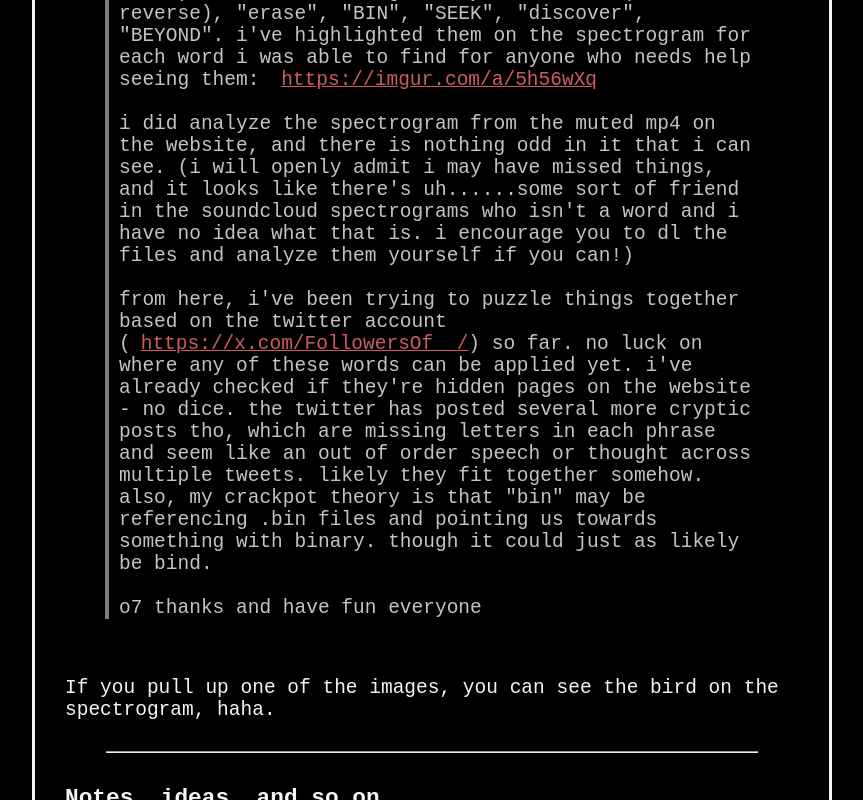
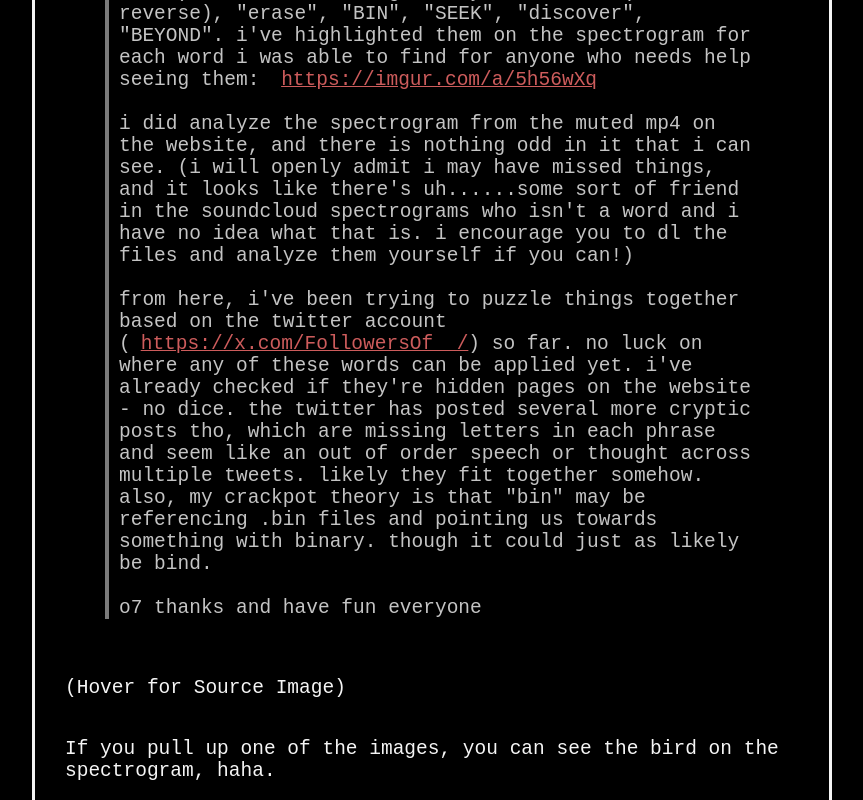
Before and after one commit to Agelaius/The-great-Hotel-Samsara-ARG, a plain HTML site: page index.html in a window 1280 px wide. Shown: the part 11200-12000 px from the top of the page, without its empty margins (208-1071 px from the left). Drawn offline with Linux system fonts and the light colour scheme.

Commit message:
Adds an image reference
realized the soundcloud thing should probably have an image. Did that.

```diff
--- a/index.html
+++ b/index.html
@@ -285,6 +285,10 @@ the page is configured like a smeared asterisk, with the text:</p>
         <br>
         o7 thanks and have fun everyone</p>
     </blockquote>
+            <span class="container">
+    <p class="hover-text">(Hover for Source Image)</p>
+    <img class="manImg" src="images/soundclown.png" style="width: 600px;">
+    </span>
     <p>If you pull up one of the images, you can see the bird on the spectrogram, haha.</p>
     <hr>
     <h3>Notes, ideas, and so on</h3>
```
Also changed, not shown: images/soundclown.png (added).
